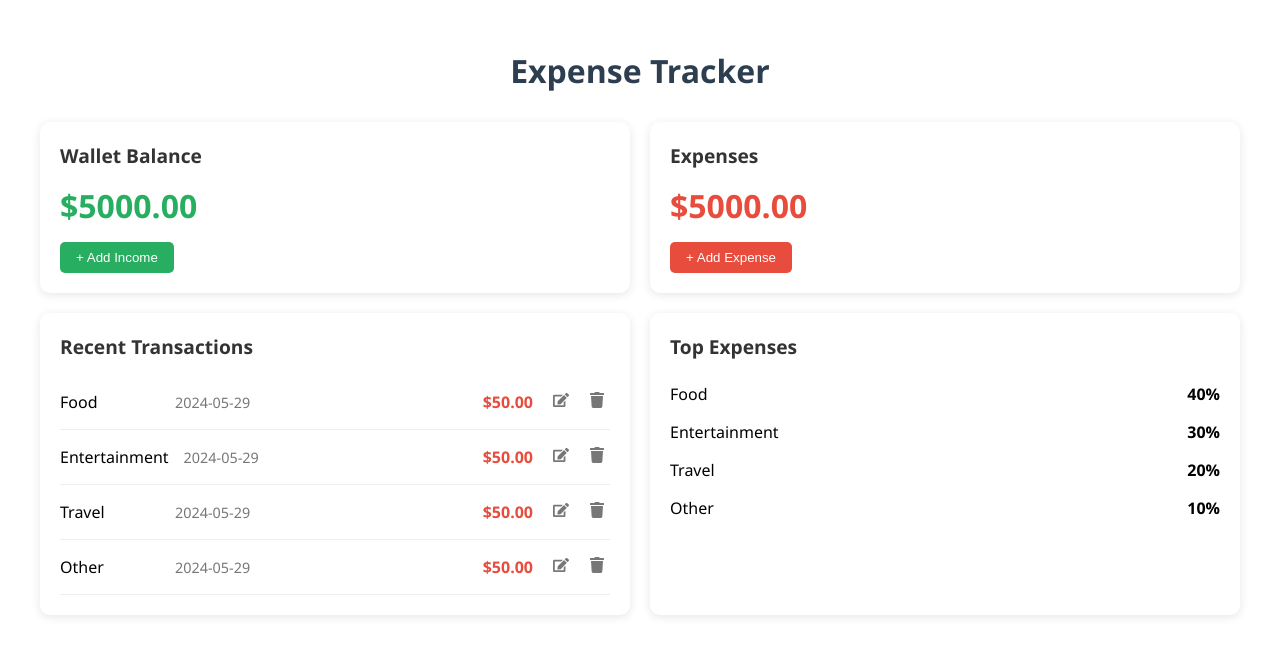
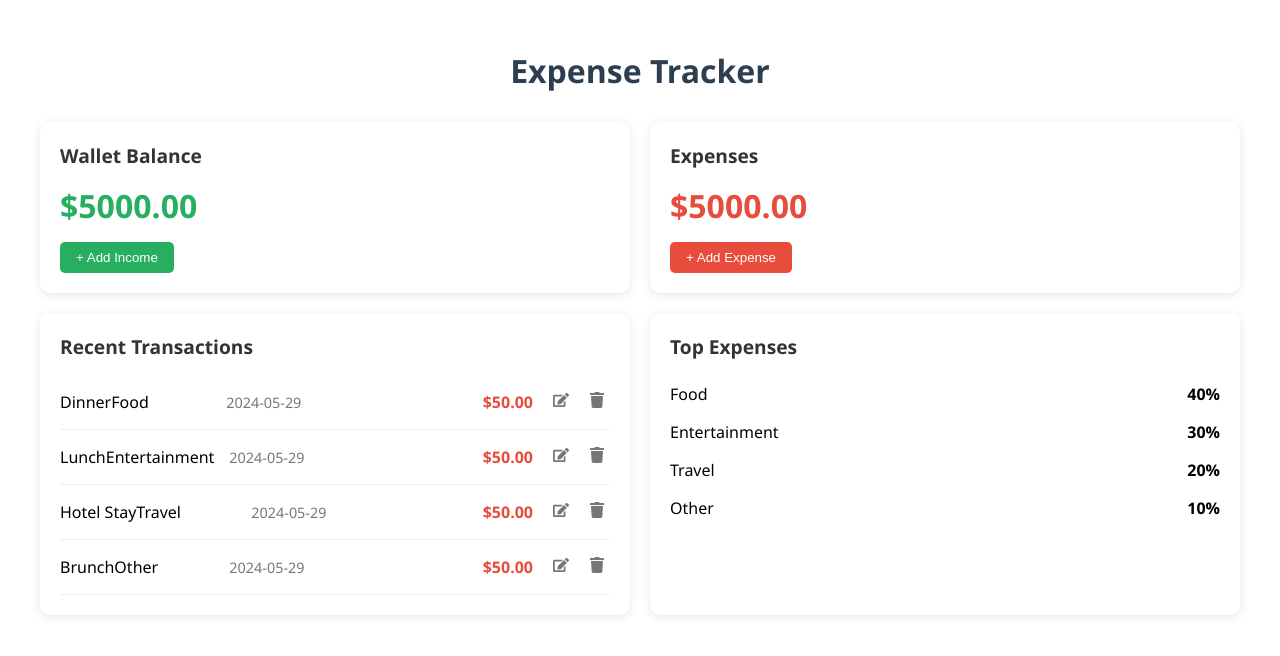
Before and after one commit to alenachankunju/xExpense, a React (Vite) app: page / in a window 1280 px wide. Shown: the top 656 px of the page. Built offline with nearby package versions, Linux system fonts and the light colour scheme.

Commit message:
add some details

```diff
--- a/src/App.jsx
+++ b/src/App.jsx
@@ -11,10 +11,34 @@ const App = () => {
   const [balance, setBalance] = useState(5000);
   const [totalExpenses, setTotalExpenses] = useState(5000);
   const [transactions, setTransactions] = useState([
-    { id: 1, category: "Food", amount: 50, date: "2024-05-29" },
-    { id: 2, category: "Entertainment", amount: 50, date: "2024-05-29" },
-    { id: 3, category: "Travel", amount: 50, date: "2024-05-29" },
-    { id: 4, category: "Other", amount: 50, date: "2024-05-29" },
+    {
+      id: 1,
+      title: "Dinner",
+      category: "Food",
+      amount: 50,
+      date: "2024-05-29",
+    },
+    {
+      id: 2,
+      title: "Lunch",
+      category: "Entertainment",
+      amount: 50,
+      date: "2024-05-29",
+    },
+    {
+      id: 3,
+      title: "Hotel Stay",
+      category: "Travel",
+      amount: 50,
+      date: "2024-05-29",
+    },
+    {
+      id: 4,
+      title: "Brunch",
+      category: "Other",
+      amount: 50,
+      date: "2024-05-29",
+    },
     // Add more sample transactions
   ]);
   const [showIncomeModal, setShowIncomeModal] = useState(false);
--- a/src/components/RecentTransactions.jsx
+++ b/src/components/RecentTransactions.jsx
@@ -16,6 +16,7 @@ const RecentTransactions = ({ transactions, onEdit, onDelete }) => {
           transactions.map((txn) => (
             <li key={txn.id} className="transaction-item" name={txn.category}>
               <div className="transaction-info">
+                <span className="title">{txn.title}</span>
                 <span className="category">{formatCategory(txn.category)}</span>
                 <span className="date">{txn.date}</span>
                 <span className="amount">${txn.amount.toFixed(2)}</span>
```
